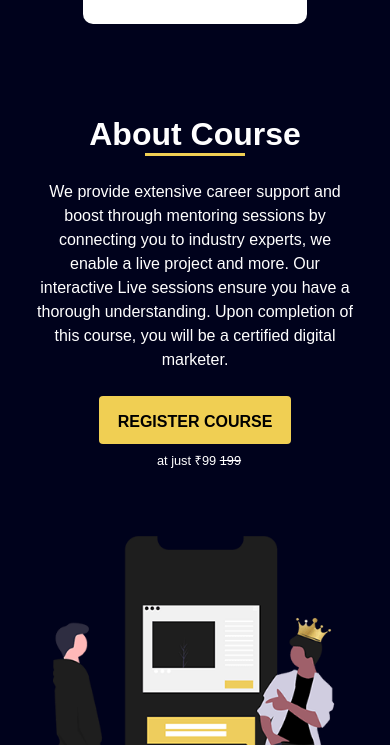
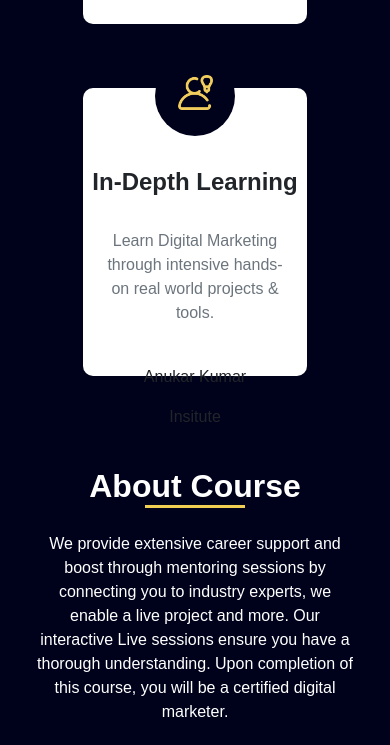
Before and after one commit to vijayabhaskar00/dmcourse, a website built with webpack: page index.html in a window 390 px wide. Shown: the part 2554-3299 px from the top of the page. Built offline with nearby package versions, Linux system fonts and the light colour scheme; a script that the page names is missing.

Commit message:
Update index.html

```diff
--- a/index.html
+++ b/index.html
@@ -600,6 +600,25 @@
                                             </p>
                                         </div>
 
+                                        <div class="cs-privilege-box">
+                                            <div class="cs-privilege-box-circle text-center" style="padding-top: 1.2em">
+                                                <img alt="opportunity logo" height="auto" width="35em"
+                                                    src="assets/opportunity.png">
+                                            </div>
+
+                                            <h4 class="text-center font-weight-bolder">
+                                                In-Depth
+                                                Learning
+                                            </h4>
+
+                                            <p class="text-secondary p-4">
+                                                Learn Digital Marketing through intensive hands-on real world projects &
+                                                tools.
+                                            </p>
+                                            <p>Anukar Kumar</p>
+                                            <p>Insitute</p>
+                                        </div>
+
                                     </div>
                                 </div>
                             </div>
@@ -937,7 +956,7 @@
                         <div class="cs-vertical-align-center-content">
                             <div class="row mb-4">
                                 <!-- <div class="col-md-2"></div> -->
-                                <div class="col-md-5 col-md-offset-1 order-md-last">
+                                <!--  <div class="col-md-5 col-md-offset-1 order-md-last">
                                     <div class="cs-vertical-align-center-container">
                                         <div class="cs-vertical-align-center-content text-center pb-4">
                                             <h2 class="text-white text-center font-weight-bolder pt-4">
@@ -957,11 +976,11 @@
                                             </small>
                                         </div>
                                     </div>
-                                </div>
+                                </div> -->
 
                                 <div class="col-md-1"></div>
 
-                                <div class="col-md-4 col-md-offset-2 order-md-3">
+                                <!-- <div class="col-md-4 col-md-offset-2 order-md-3">
                                     <div style="margin-left: auto; margin-right: auto;  max-width: 350px;">
                                         <form name="contactForm" id="contact-form">
                                             <div class="form-group">
@@ -1045,7 +1064,7 @@
                                             </div>
                                         </form>
                                     </div>
-                                </div>
+                                </div> -->
                                 <div class="col-md-1"></div>
                             </div>
                         </div>
```
